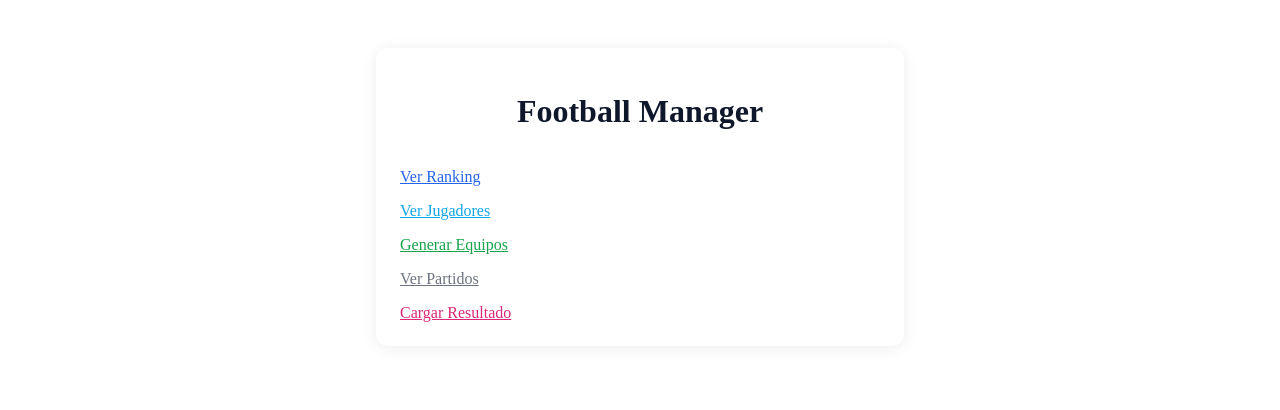
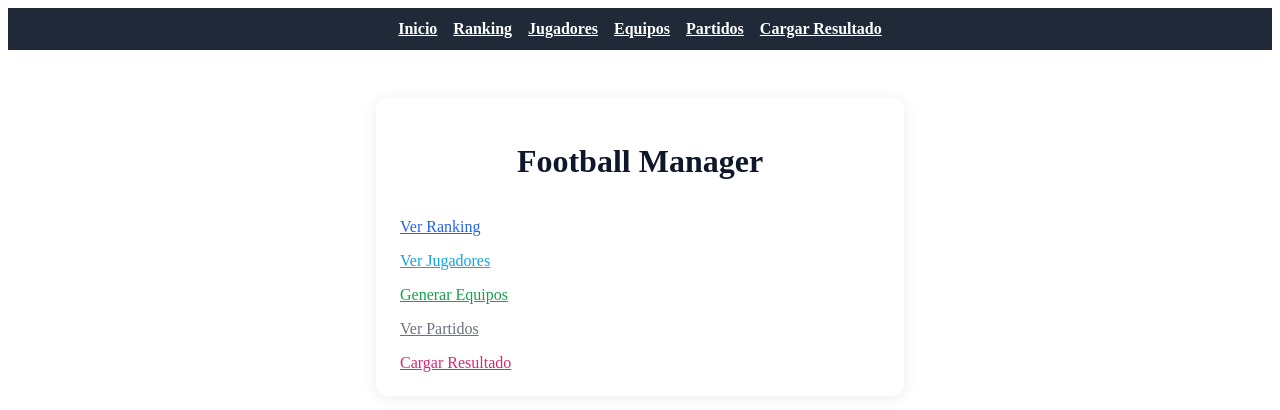
Before and after one commit to sebquintana/football-manager-web, a Next.js app: page / in a window 1280 px wide. Shown: the top 410 px of the page. Built offline with nearby package versions, Linux system fonts and the light colour scheme.

Commit message:
Add site-wide navigation bar

```diff
--- a/app/layout.tsx
+++ b/app/layout.tsx
@@ -4,7 +4,45 @@ import { ReactNode } from "react";
 export default function RootLayout({ children }: { children: ReactNode }) {
   return (
     <html lang="es">
-      <body className="bg-gray-50 min-h-screen">{children}</body>
+      <body className="bg-gray-50 min-h-screen">
+        <header
+          style={{
+            background: "#1f2937",
+            padding: "12px 16px",
+            marginBottom: 24,
+          }}
+        >
+          <nav
+            style={{
+              display: "flex",
+              justifyContent: "center",
+              gap: 16,
+              color: "white",
+              fontWeight: 600,
+            }}
+          >
+            <a href="/" style={{ color: "inherit" }}>
+              Inicio
+            </a>
+            <a href="/ranking" style={{ color: "inherit" }}>
+              Ranking
+            </a>
+            <a href="/players" style={{ color: "inherit" }}>
+              Jugadores
+            </a>
+            <a href="/teams" style={{ color: "inherit" }}>
+              Equipos
+            </a>
+            <a href="/matches" style={{ color: "inherit" }}>
+              Partidos
+            </a>
+            <a href="/match" style={{ color: "inherit" }}>
+              Cargar Resultado
+            </a>
+          </nav>
+        </header>
+        {children}
+      </body>
     </html>
   );
 }
```
